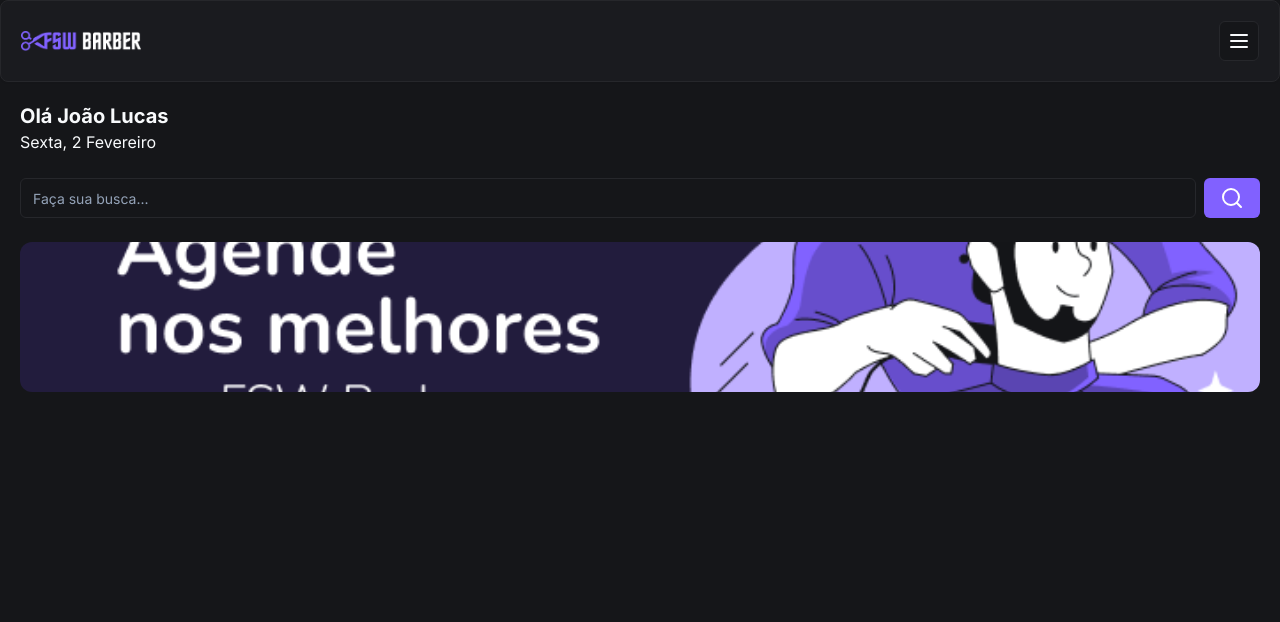
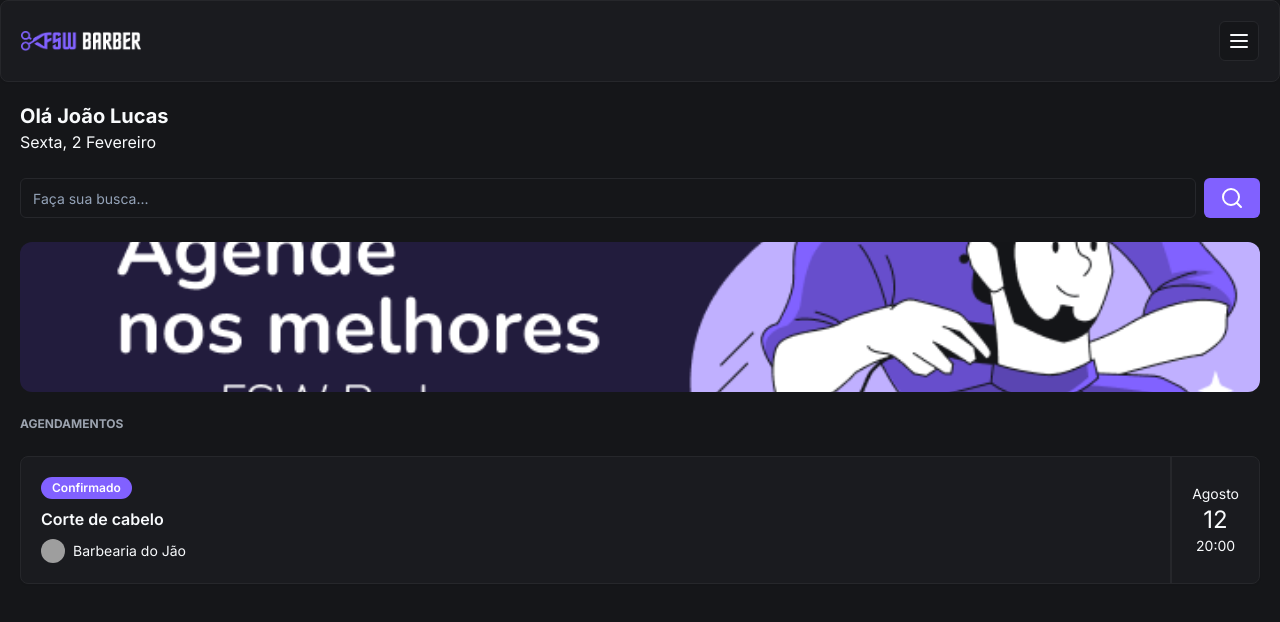
Before and after one commit to psjlucas/barber, a Next.js app: page / in a window 1280 px wide. Shown: the top 622 px of the page. Built offline with nearby package versions, Linux system fonts and the light colour scheme.

Commit message:
feat: add booking item

```diff
--- /dev/null
+++ b/app/_components/ui/avatar.tsx
@@ -0,0 +1,50 @@
+"use client"
+
+import * as React from "react"
+import * as AvatarPrimitive from "@radix-ui/react-avatar"
+
+import { cn } from "@/app/_lib/utils"
+
+const Avatar = React.forwardRef<
+  React.ElementRef<typeof AvatarPrimitive.Root>,
+  React.ComponentPropsWithoutRef<typeof AvatarPrimitive.Root>
+>(({ className, ...props }, ref) => (
+  <AvatarPrimitive.Root
+    ref={ref}
+    className={cn(
+      "relative flex h-10 w-10 shrink-0 overflow-hidden rounded-full",
+      className
+    )}
+    {...props}
+  />
+))
+Avatar.displayName = AvatarPrimitive.Root.displayName
+
+const AvatarImage = React.forwardRef<
+  React.ElementRef<typeof AvatarPrimitive.Image>,
+  React.ComponentPropsWithoutRef<typeof AvatarPrimitive.Image>
+>(({ className, ...props }, ref) => (
+  <AvatarPrimitive.Image
+    ref={ref}
+    className={cn("aspect-square h-full w-full", className)}
+    {...props}
+  />
+))
+AvatarImage.displayName = AvatarPrimitive.Image.displayName
+
+const AvatarFallback = React.forwardRef<
+  React.ElementRef<typeof AvatarPrimitive.Fallback>,
+  React.ComponentPropsWithoutRef<typeof AvatarPrimitive.Fallback>
+>(({ className, ...props }, ref) => (
+  <AvatarPrimitive.Fallback
+    ref={ref}
+    className={cn(
+      "flex h-full w-full items-center justify-center rounded-full bg-muted",
+      className
+    )}
+    {...props}
+  />
+))
+AvatarFallback.displayName = AvatarPrimitive.Fallback.displayName
+
+export { Avatar, AvatarImage, AvatarFallback }
--- /dev/null
+++ b/app/_components/ui/badge.tsx
@@ -0,0 +1,36 @@
+import * as React from "react"
+import { cva, type VariantProps } from "class-variance-authority"
+
+import { cn } from "@/app/_lib/utils"
+
+const badgeVariants = cva(
+  "inline-flex items-center rounded-full border px-2.5 py-0.5 text-xs font-semibold transition-colors focus:outline-none focus:ring-2 focus:ring-ring focus:ring-offset-2",
+  {
+    variants: {
+      variant: {
+        default:
+          "border-transparent bg-primary text-primary-foreground hover:bg-primary/80",
+        secondary:
+          "border-transparent bg-secondary text-secondary-foreground hover:bg-secondary/80",
+        destructive:
+          "border-transparent bg-destructive text-destructive-foreground hover:bg-destructive/80",
+        outline: "text-foreground",
+      },
+    },
+    defaultVariants: {
+      variant: "default",
+    },
+  }
+)
+
+export interface BadgeProps
+  extends React.HTMLAttributes<HTMLDivElement>,
+    VariantProps<typeof badgeVariants> {}
+
+function Badge({ className, variant, ...props }: BadgeProps) {
+  return (
+    <div className={cn(badgeVariants({ variant }), className)} {...props} />
+  )
+}
+
+export { Badge, badgeVariants }
--- a/app/page.tsx
+++ b/app/page.tsx
@@ -3,6 +3,9 @@
 import { Button } from "./_components/ui/button"
 import { Input } from "./_components/ui/input"
 import Image from "next/image"
+import { Card, CardContent } from "./_components/ui/card"
+import { Badge } from "./_components/ui/badge"
+import { Avatar, AvatarImage } from "./_components/ui/avatar"
 
 export default function Home() {
   return (
@@ -25,6 +28,30 @@
             className="rounded-xl object-cover"
           />
         </div>
+        <h2 className="mb-6 mt-6 text-xs font-bold uppercase text-gray-400">
+          Agendamentos
+        </h2>
+        <Card>
+          <CardContent className="flex justify-between p-0">
+            {/* ESQUERDA */}
+            <div className="flex flex-col gap-2 py-5 pl-5">
+              <Badge className="w-fit">Confirmado</Badge>
+              <h3 className="font-semibold">Corte de cabelo</h3>
+              <div className="flex items-center gap-2">
+                <Avatar className="h-6 w-6">
+                  <AvatarImage src="http://localhost:3000/_next/image?url=%2Fbanner-01.png&w=640&q=75"></AvatarImage>
+                </Avatar>
+                <p className="text-sm">Barbearia do Jão</p>
+              </div>
+            </div>
+            {/* DIREITA */}
+            <div className="flex flex-col items-center justify-center border-l-2 border-solid px-5">
+              <p className="text-sm">Agosto</p>
+              <p className="text-2xl">12</p>
+              <p className="text-sm">20:00</p>
+            </div>
+          </CardContent>
+        </Card>
       </div>
     </div>
   )
--- a/package.json
+++ b/package.json
@@ -13,6 +13,7 @@
   },
   "dependencies": {
     "@prisma/client": "^5.18.0",
+    "@radix-ui/react-avatar": "^1.1.0",
     "@radix-ui/react-slot": "^1.1.0",
     "add": "^2.0.6",
     "button": "^1.1.1",
```
Also changed, not shown: 1 other file (tests, documents, lock files or other folders).
